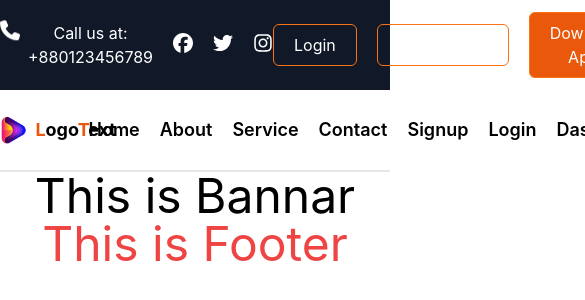
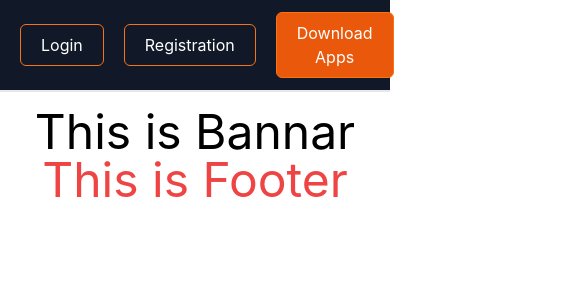
Before and after one commit to Ashraful2880/Dashboard-Registration, a React (Create React App) app: page / in a window 390 px wide. Shown: the top 300 px of the page, 585 px wide, since content can reach past the window. Built offline with nearby package versions, Linux system fonts and the light colour scheme; what tw-elements would draw is missing.

Commit message:
Navigation responsive Issue Fixed

```diff
--- a/src/Component/Shared/Header/Header.js
+++ b/src/Component/Shared/Header/Header.js
@@ -1,12 +1,13 @@
-import React from 'react';
+import React, { useState } from 'react';
 import TopNav from './TopNav';
 import StickyNav from './StickyNav';
 
 const Header = () => {
+    const [hide, setHide] = useState("hidden");
     return (
         <div>
-            <TopNav />
-            <StickyNav />
+            <TopNav setHide={setHide} hide={hide} />
+            <StickyNav hide={hide} />
         </div>
     );
 };
--- a/src/Component/Shared/Header/StickyNav.js
+++ b/src/Component/Shared/Header/StickyNav.js
@@ -2,20 +2,20 @@ import React from 'react';
 import { Link } from 'react-router-dom';
 import logo from "../../../Assests/Image/Logo.png";
 
-const StickyNav = () => {
+const StickyNav = ({ hide }) => {
     return (
-        <div className="border-b-2 ">
-            <div className="container mx-auto py-4">
-                <div className="flex justify-between items-center">
-                    <div className="flex gap-x-2 items-center">
-                        <img src={logo} alt="Main Logo" className="h-7 w-7" />
+        <div className="border-b-2 mb-4">
+            <div className={`container mx-auto py-4 ${hide}`}>
+                <div className="lg:flex blobk justify-between items-center">
+                    <div className="lg:flex block gap-x-2 items-center">
+                        <img src={logo} alt="Main Logo" className="h-7 w-7 mx-auto" />
                         <p className="text-lg font-bold">
                             <span className="text-orange-600">L</span>ogo
                             <span className="text-orange-600">T</span>ext
                         </p>
                     </div>
                     <div>
-                        <ul className="flex items-center gap-x-5 text-lg font-semibold">
+                        <ul className="lg:flex block items-center gap-x-5 text-lg font-semibold">
                             <li className="hover:text-orange-600 duration-300">
                                 <Link to="/home">Home</Link>
                             </li>
@@ -34,7 +34,7 @@ const StickyNav = () => {
                             <li className="hover:text-orange-600 duration-300">
                                 <Link to="/login">Login</Link>
                             </li>
-                            <li className="hover:text-orange-600 duration-300">
+                            <li className="hover:text-orange-600 duration-300 lg:mb-0 mb-6">
                                 <Link to="/dashboard">Dashboard</Link>
                             </li>
                         </ul>
--- a/src/Component/Shared/Header/TopNav.js
+++ b/src/Component/Shared/Header/TopNav.js
@@ -1,16 +1,17 @@
 import { faFacebook, faInstagram, faTwitter } from '@fortawesome/free-brands-svg-icons';
-import { faPhone } from '@fortawesome/free-solid-svg-icons';
+import { faPhone, faBars } from '@fortawesome/free-solid-svg-icons';
 import { FontAwesomeIcon } from '@fortawesome/react-fontawesome';
 import React from 'react';
 import { Link } from 'react-router-dom';
 
-const TopNav = () => {
+const TopNav = ({ setHide, hide }) => {
+
     return (
         <div className="bg-gray-900 py-3">
             <div className="container mx-auto">
                 <div className="flex justify-between items-center">
                     {/* Left Social Menu Area */}
-                    <div className="flex gap-x-5 items-center text-white">
+                    <div className="lg:flex gap-x-5 items-center text-white hidden">
                         <div className="flex gap-x-2">
                             <FontAwesomeIcon icon={faPhone} className="w-5 h-5 animate-bounce" />
                             <a href="tel:+880123456789">
@@ -28,7 +29,7 @@ const TopNav = () => {
                         </a>
                     </div>
                     {/* Right Menu Area */}
-                    <div className="text-white flex items-center gap-x-5">
+                    <div className="text-white flex justify-center items-center gap-x-5 lg:ml-0 ml-5">
                         <Link to="/login" className="px-5 py-2 border border-orange-500 hover:bg-orange-600 duration-200 rounded-md">
                             Login
                         </Link>
@@ -38,6 +39,9 @@ const TopNav = () => {
                         <Link to="/login" className="bg-orange-600 px-5 py-2 border border-orange-500 hover:bg-transparent duration-200 rounded-md">
                             Download Apps
                         </Link>
+                        <button onClick={() => setHide(hide === "hidden" ? "block" : "hidden")} className="lg:hidden block text-xl">
+                            <FontAwesomeIcon icon={faBars} />
+                        </button>
                     </div>
                 </div>
             </div>
```
